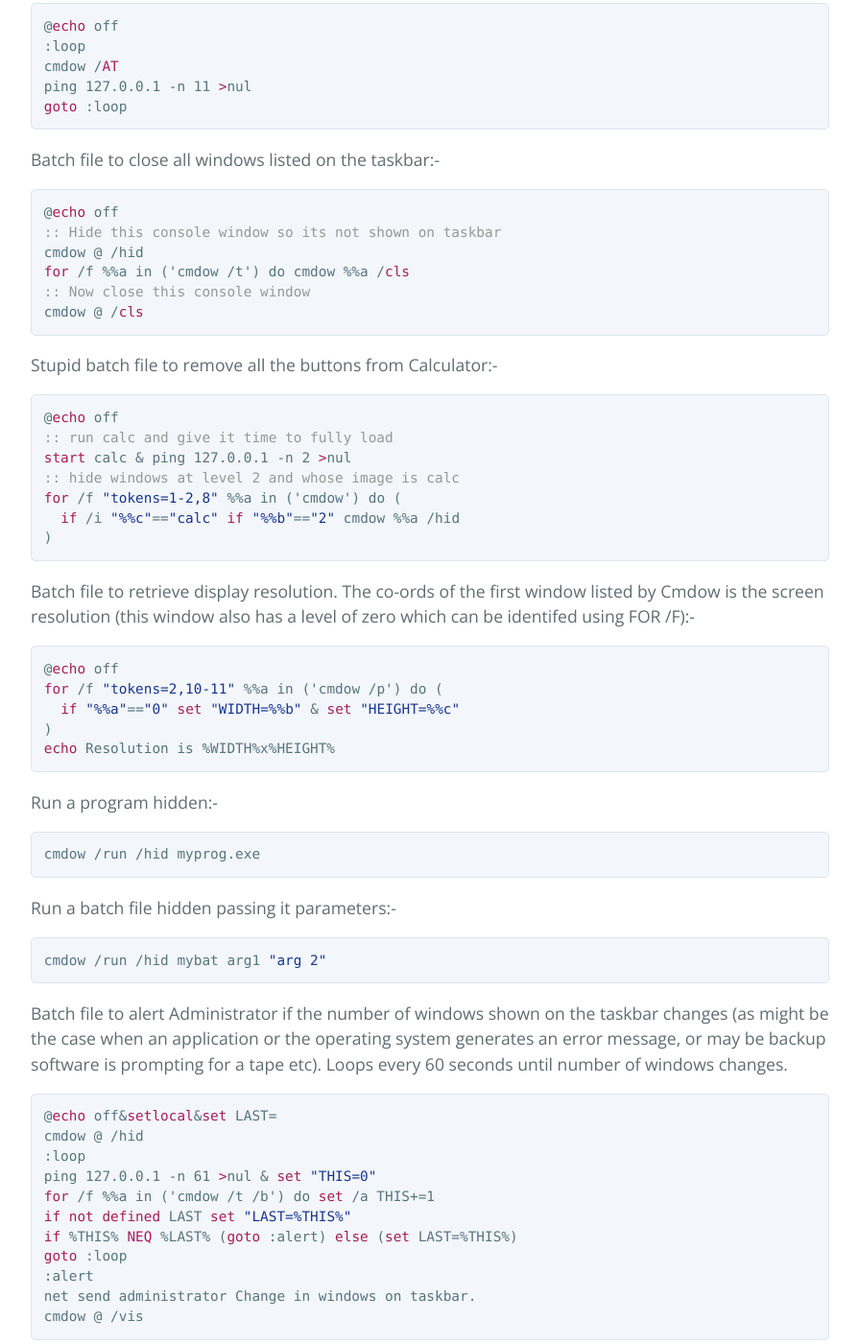
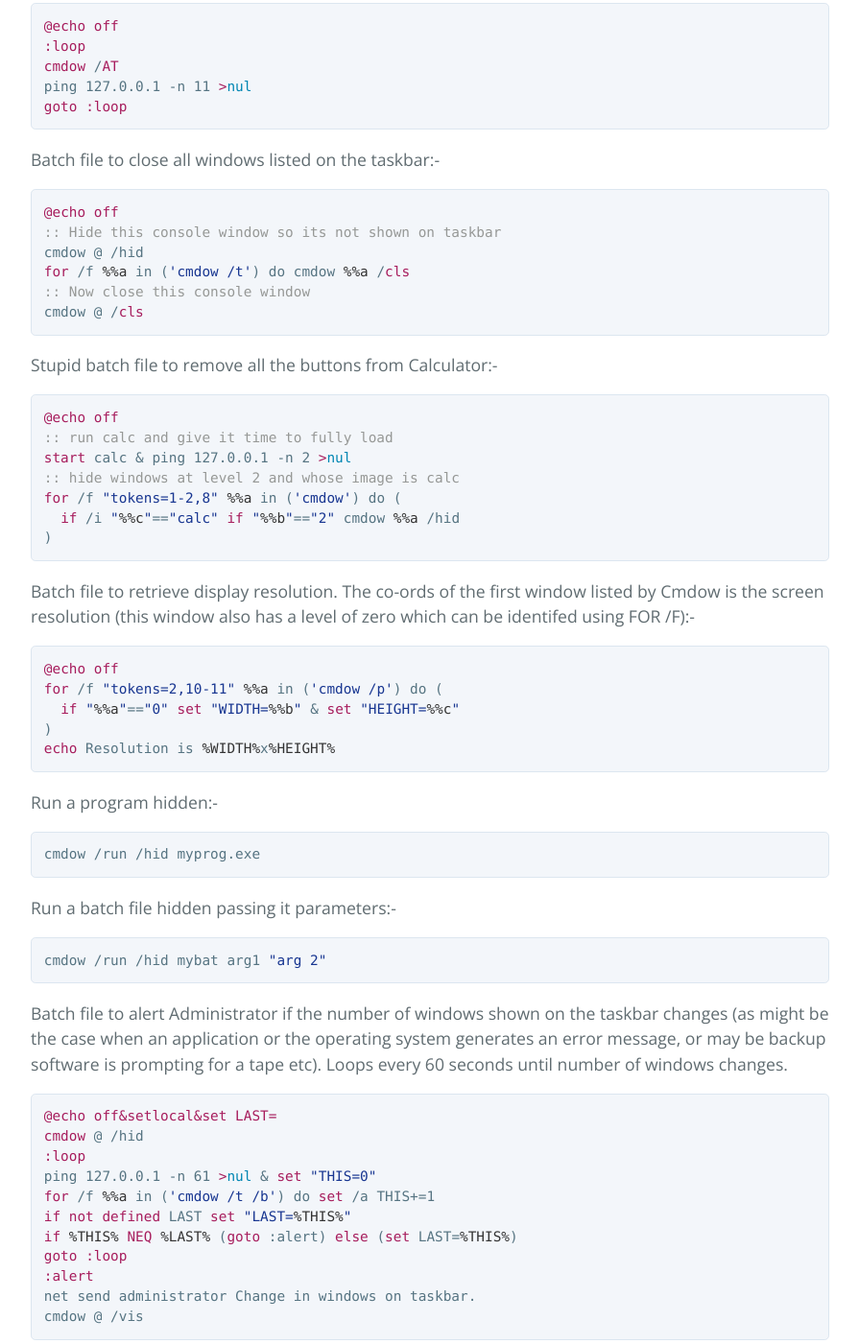
Before and after one commit to ritchielawrence/cmdow, a plain HTML site: page index.html in a window 1280 px wide. Shown: the part 5503-6904 px from the top of the page at 96% size, without its empty margins (192-1087 px from the left). Drawn offline with nearby package versions, Linux system fonts and the light colour scheme.

Commit message:
Create gh-pages branch via GitHub

```diff
--- a/index.html
+++ b/index.html
@@ -58,7 +58,7 @@
 
 <p>Cmdow is simple and intuitive to use. To list all its options, type:-</p>
 
-<div class="highlight highlight-source-dosbatch"><pre>cmdow /?</pre></div>
+<div class="highlight highlight-source-batchfile"><pre>cmdow /?</pre></div>
 
 <h2>
 <a id="usage" class="anchor" href="#usage" aria-hidden="true"><span aria-hidden="true" class="octicon octicon-link"></span></a>Usage<a name="usage"></a>
@@ -199,92 +199,92 @@ application associated with the filename extension.</p>
 
 <p>View the Cmdow main help screen:-</p>
 
-<div class="highlight highlight-source-dosbatch"><pre>cmdow /?</pre></div>
+<div class="highlight highlight-source-batchfile"><pre>cmdow /?</pre></div>
 
 <p>View help about the /MOV (move a window) option:-</p>
 
-<div class="highlight highlight-source-dosbatch"><pre>cmdow /? /mov</pre></div>
+<div class="highlight highlight-source-batchfile"><pre>cmdow /? /mov</pre></div>
 
 <p>To list details of all windows:-</p>
 
-<div class="highlight highlight-source-dosbatch"><pre>cmdow</pre></div>
+<div class="highlight highlight-source-batchfile"><pre>cmdow</pre></div>
 
 <p>To list details of only the windows listed on the taskbar:-</p>
 
-<div class="highlight highlight-source-dosbatch"><pre>cmdow /t</pre></div>
+<div class="highlight highlight-source-batchfile"><pre>cmdow /t</pre></div>
 
 <p>To list details and positions of only the windows listed on the taskbar:-</p>
 
-<div class="highlight highlight-source-dosbatch"><pre>cmdow /t /p</pre></div>
+<div class="highlight highlight-source-batchfile"><pre>cmdow /t /p</pre></div>
 
 <p>To list details of a particular window:-</p>
 
-<div class="highlight highlight-source-dosbatch"><pre>cmdow <span class="pl-s"><span class="pl-pds">"</span>untitled - notepad<span class="pl-pds">"</span></span> or Cmdow 0x010052</pre></div>
+<div class="highlight highlight-source-batchfile"><pre>cmdow <span class="pl-s">"untitled - notepad"</span> or Cmdow 0x010052</pre></div>
 
 <p>where 0x010052 is the window handle of the window titled "untitled - notepad".</p>
 
 <p>Tile all windows vertically:-</p>
 
-<div class="highlight highlight-source-dosbatch"><pre>cmdow /tv</pre></div>
+<div class="highlight highlight-source-batchfile"><pre>cmdow /tv</pre></div>
 
 <p>Bearing in mind that the Cmdow actions are carried out in the order in which they are specified (that is, from left to right), this example restores, moves, renames and finally activates Calc.exe:-</p>
 
-<div class="highlight highlight-source-dosbatch"><pre>cmdow Calculator /res /mov 100 200 /<span class="pl-k">ren</span> <span class="pl-s"><span class="pl-pds">"</span>New Caption<span class="pl-pds">"</span></span> /act</pre></div>
+<div class="highlight highlight-source-batchfile"><pre>cmdow Calculator /res /mov 100 200 /<span class="pl-k">ren</span> <span class="pl-s">"New Caption"</span> /act</pre></div>
 
 <p>Batch file to activate a different window every 10 seconds:-</p>
 
-<div class="highlight highlight-source-dosbatch"><pre>@<span class="pl-k">echo</span> off
-:loop
-cmdow /<span class="pl-k">AT</span>
-ping 127.0.0.1 -n 11 <span class="pl-k">&gt;</span>nul
-<span class="pl-k">goto</span> :loop</pre></div>
+<div class="highlight highlight-source-batchfile"><pre><span class="pl-k">@<span class="pl-k">echo</span> off</span>
+<span class="pl-k"><span class="pl-k">:loop</span></span>
+<span class="pl-k">cmdow </span>/<span class="pl-k">AT</span>
+ping 127.0.0.1 -n 11 <span class="pl-k">&gt;</span><span class="pl-c1">nul</span>
+<span class="pl-k">goto</span> <span class="pl-k">:loop</span></pre></div>
 
 <p>Batch file to close all windows listed on the taskbar:-</p>
 
-<div class="highlight highlight-source-dosbatch"><pre>@<span class="pl-k">echo</span> off
-<span class="pl-c">:: Hide this console window so its not shown on taskbar</span>
+<div class="highlight highlight-source-batchfile"><pre><span class="pl-k">@<span class="pl-k">echo</span> off</span>
+<span class="pl-k"><span class="pl-c">:: Hide this console window so its not shown on taskbar</span></span>
 cmdow @ /hid
-<span class="pl-k">for</span> /f %%a in ('cmdow /t') do cmdow %%a /<span class="pl-k">cls</span>
+<span class="pl-k">for</span> /f <span class="pl-smi">%%a</span> in (<span class="pl-s">'cmdow /t'</span>) do cmdow <span class="pl-smi">%%a</span> /<span class="pl-k">cls</span>
 <span class="pl-c">:: Now close this console window</span>
 cmdow @ /<span class="pl-k">cls</span></pre></div>
 
 <p>Stupid batch file to remove all the buttons from Calculator:-</p>
 
-<div class="highlight highlight-source-dosbatch"><pre>@<span class="pl-k">echo</span> off
-<span class="pl-c">:: run calc and give it time to fully load</span>
-<span class="pl-k">start</span> calc &amp; ping 127.0.0.1 -n 2 <span class="pl-k">&gt;</span>nul
+<div class="highlight highlight-source-batchfile"><pre><span class="pl-k">@<span class="pl-k">echo</span> off</span>
+<span class="pl-k"><span class="pl-c">:: run calc and give it time to fully load</span></span>
+<span class="pl-k">start</span> calc &amp; ping 127.0.0.1 -n 2 <span class="pl-k">&gt;</span><span class="pl-c1">nul</span>
 <span class="pl-c">:: hide windows at level 2 and whose image is calc</span>
-<span class="pl-k">for</span> /f <span class="pl-s"><span class="pl-pds">"</span>tokens=1-2,8<span class="pl-pds">"</span></span> %%a in ('cmdow') do (
-  <span class="pl-k">if</span> /i <span class="pl-s"><span class="pl-pds">"</span>%%c<span class="pl-pds">"</span></span>==<span class="pl-s"><span class="pl-pds">"</span>calc<span class="pl-pds">"</span></span> <span class="pl-k">if</span> <span class="pl-s"><span class="pl-pds">"</span>%%b<span class="pl-pds">"</span></span>==<span class="pl-s"><span class="pl-pds">"</span>2<span class="pl-pds">"</span></span> cmdow %%a /hid
+<span class="pl-k">for</span> /f <span class="pl-s">"tokens=1-2,8"</span> <span class="pl-smi">%%a</span> in (<span class="pl-s">'cmdow'</span>) do (
+  <span class="pl-k">if</span> /i <span class="pl-s">"<span class="pl-smi">%%c</span>"</span>==<span class="pl-s">"calc"</span> <span class="pl-k">if</span> <span class="pl-s">"<span class="pl-smi">%%b</span>"</span>==<span class="pl-s">"2"</span> cmdow <span class="pl-smi">%%a</span> /hid
 )</pre></div>
 
 <p>Batch file to retrieve display resolution. The co-ords of the first window listed by Cmdow is the screen resolution (this window also has a level of zero which can be identifed using FOR /F):-</p>
 
-<div class="highlight highlight-source-dosbatch"><pre>@<span class="pl-k">echo</span> off
-<span class="pl-k">for</span> /f <span class="pl-s"><span class="pl-pds">"</span>tokens=2,10-11<span class="pl-pds">"</span></span> %%a in ('cmdow /p') do (
-  <span class="pl-k">if</span> <span class="pl-s"><span class="pl-pds">"</span>%%a<span class="pl-pds">"</span></span>==<span class="pl-s"><span class="pl-pds">"</span>0<span class="pl-pds">"</span></span> <span class="pl-k">set</span> <span class="pl-s"><span class="pl-pds">"</span>WIDTH=%%b<span class="pl-pds">"</span></span> &amp; <span class="pl-k">set</span> <span class="pl-s"><span class="pl-pds">"</span>HEIGHT=%%c<span class="pl-pds">"</span></span>
+<div class="highlight highlight-source-batchfile"><pre><span class="pl-k">@<span class="pl-k">echo</span> off</span>
+<span class="pl-k"><span class="pl-k">for</span> </span>/f <span class="pl-s">"tokens=2,10-11"</span> <span class="pl-smi">%%a</span> in (<span class="pl-s">'cmdow /p'</span>) do (
+  <span class="pl-k">if</span> <span class="pl-s">"<span class="pl-smi">%%a</span>"</span>==<span class="pl-s">"0"</span> <span class="pl-k">set</span> <span class="pl-s">"WIDTH=<span class="pl-smi">%%b</span>"</span> &amp; <span class="pl-k">set</span> <span class="pl-s">"HEIGHT=<span class="pl-smi">%%c</span>"</span>
 )
-<span class="pl-k">echo</span> Resolution is %WIDTH%x%HEIGHT%</pre></div>
+<span class="pl-k">echo</span> Resolution is <span class="pl-smi">%WIDTH%</span>x<span class="pl-smi">%HEIGHT%</span></pre></div>
 
 <p>Run a program hidden:-</p>
 
-<div class="highlight highlight-source-dosbatch"><pre>cmdow /run /hid myprog.exe</pre></div>
+<div class="highlight highlight-source-batchfile"><pre>cmdow /run /hid myprog.exe</pre></div>
 
 <p>Run a batch file hidden passing it parameters:-</p>
 
-<div class="highlight highlight-source-dosbatch"><pre>cmdow /run /hid mybat arg1 <span class="pl-s"><span class="pl-pds">"</span>arg 2<span class="pl-pds">"</span></span></pre></div>
+<div class="highlight highlight-source-batchfile"><pre>cmdow /run /hid mybat arg1 <span class="pl-s">"arg 2"</span></pre></div>
 
 <p>Batch file to alert Administrator if the number of windows shown on the taskbar changes (as might be the case when an application or the operating system generates an error message, or may be backup software is prompting for a tape etc). Loops every 60 seconds until number of windows changes.</p>
 
-<div class="highlight highlight-source-dosbatch"><pre>@<span class="pl-k">echo</span> off&amp;<span class="pl-k">setlocal</span>&amp;<span class="pl-k">set</span> LAST=
-cmdow @ /hid
-:loop
-ping 127.0.0.1 -n 61 <span class="pl-k">&gt;</span>nul &amp; <span class="pl-k">set</span> <span class="pl-s"><span class="pl-pds">"</span>THIS=0<span class="pl-pds">"</span></span>
-<span class="pl-k">for</span> /f %%a in ('cmdow /t /b') do <span class="pl-k">set</span> /a THIS+=1
-<span class="pl-k">if not defined</span> LAST <span class="pl-k">set</span> <span class="pl-s"><span class="pl-pds">"</span>LAST=%THIS%<span class="pl-pds">"</span></span>
-<span class="pl-k">if</span> %THIS% <span class="pl-k">NEQ</span> %LAST% (<span class="pl-k">goto</span> :alert) <span class="pl-k">else</span> (<span class="pl-k">set</span> LAST=%THIS%)
-<span class="pl-k">goto</span> :loop
-:alert
+<div class="highlight highlight-source-batchfile"><pre><span class="pl-k">@<span class="pl-k">echo</span> off&amp;setlocal&amp;set LAST=</span>
+<span class="pl-k">cmdow </span>@ /hid
+<span class="pl-k">:loop</span>
+ping 127.0.0.1 -n 61 <span class="pl-k">&gt;</span><span class="pl-c1">nul</span> &amp; <span class="pl-k">set</span> <span class="pl-s">"THIS=0"</span>
+<span class="pl-k">for</span> /f <span class="pl-smi">%%a</span> in (<span class="pl-s">'cmdow /t /b'</span>) do <span class="pl-k">set</span> /a THIS+=1
+<span class="pl-k">if not defined</span> LAST <span class="pl-k">set</span> <span class="pl-s">"LAST=<span class="pl-smi">%THIS%</span>"</span>
+<span class="pl-k">if</span> <span class="pl-smi">%THIS%</span> <span class="pl-k">NEQ</span> <span class="pl-smi">%LAST%</span> (<span class="pl-k">goto</span> :alert) <span class="pl-k">else</span> (<span class="pl-k">set</span> LAST=<span class="pl-smi">%THIS%</span>)
+<span class="pl-k">goto</span> <span class="pl-k">:loop</span>
+<span class="pl-k">:alert</span>
 net send administrator Change in windows on taskbar.
 cmdow @ /vis</pre></div>
 
@@ -305,18 +305,30 @@ shell\install\command=rp8-complete2-u1-setup.exe
 <p>Cmdow can be used to save the window status and restore it, after the execution of a program. For example, if you are displaying information in a maximised Command Prompt window and then need to call a program (NOTEPAD, perhaps), which gives a second window, the current Command Prompt window is minimised to the taskbar. You would normally need to click on it to restore the original window and give it the focus. You can use CMDOW to save the status of the window, and cause it to be restored automatically in a maximised form, using the following:</p>
 </blockquote>
 
-<div class="highlight highlight-source-dosbatch"><pre><span class="pl-c">:: save the current window status</span>
-<span class="pl-k">for</span> /f <span class="pl-s"><span class="pl-pds">"</span>tokens=4<span class="pl-pds">"</span></span> %%a in ('cmdow @ /b') do <span class="pl-k">set</span> wstate=%%a
+<div class="highlight highlight-source-batchfile"><pre><span class="pl-c">:: save the current window status</span>
+<span class="pl-k">for</span> /f <span class="pl-s">"tokens=4"</span> <span class="pl-smi">%%a</span> in (<span class="pl-s">'cmdow @ /b'</span>) do <span class="pl-k">set</span> wstate=<span class="pl-smi">%%a</span>
 <span class="pl-c">:: call NOTEPAD to display this BATch file (or anything else!)</span>
-<span class="pl-k">call</span> notepad <span class="pl-s"><span class="pl-pds">"</span>%~f0<span class="pl-pds">"</span></span>
+<span class="pl-k">call</span> notepad <span class="pl-s">"<span class="pl-smi">%~f0</span>"</span>
 <span class="pl-c">:: (it is assumed that the user now closes the NOTEPAD window)</span>
 <span class="pl-c">:: if the window status was maximised previously, return it to that state</span>
-<span class="pl-k">if</span> <span class="pl-s"><span class="pl-pds">"</span>%wstate%<span class="pl-pds">"</span></span>==<span class="pl-s"><span class="pl-pds">"</span>Max<span class="pl-pds">"</span></span> cmdow @ /max
+<span class="pl-k">if</span> <span class="pl-s">"<span class="pl-smi">%wstate%</span>"</span>==<span class="pl-s">"Max"</span> cmdow @ /max
 <span class="pl-k">echo</span> Here we are again, back in our maximised window!</pre></div>
 
 <h2>
 <a id="faqs" class="anchor" href="#faqs" aria-hidden="true"><span aria-hidden="true" class="octicon octicon-link"></span></a>FAQs<a name="faqs"></a>
 </h2>
+
+<p>How can I filter on image name and caption?</p>
+
+<blockquote>
+<p>See <a href="https://github.com/ritchielawrence/cmdow/issues/5">issue 5</a>.</p>
+</blockquote>
+
+<p>How can I filter on multiple window properties, for example, visible explorer.exe windows wider than 1000 pixels?</p>
+
+<blockquote>
+<p>See <a href="https://github.com/ritchielawrence/cmdow/issues/4">issue 4</a>.</p>
+</blockquote>
 
 <p>How can I disable or hide the desktop?</p>
 
--- a/stylesheets/github-light.css
+++ b/stylesheets/github-light.css
@@ -1,7 +1,7 @@
 /*
 The MIT License (MIT)
 
-Copyright (c) 2015 GitHub, Inc.
+Copyright (c) 2016 GitHub, Inc.
 
 Permission is hereby granted, free of charge, to any person obtaining a copy
 of this software and associated documentation files (the "Software"), to deal
@@ -27,18 +27,18 @@ SOFTWARE.
   color: #969896;
 }
 
-.pl-c1      /* constant, markup.raw, meta.diff.header, meta.module-reference, meta.property-name, support, support.constant, support.variable, variable.other.constant */,
+.pl-c1 /* constant, variable.other.constant, support, meta.property-name, support.constant, support.variable, meta.module-reference, markup.raw, meta.diff.header */,
 .pl-s .pl-v /* string variable */ {
   color: #0086b3;
 }
 
-.pl-e  /* entity */,
+.pl-e /* entity */,
 .pl-en /* entity.name */ {
   color: #795da3;
 }
 
-.pl-s .pl-s1 /* string source */,
-.pl-smi      /* storage.modifier.import, storage.modifier.package, storage.type.java, variable.other, variable.parameter.function */ {
+.pl-smi /* variable.parameter.function, storage.modifier.package, storage.modifier.import, storage.type.java, variable.other */,
+.pl-s .pl-s1 /* string source */ {
   color: #333;
 }
 
@@ -50,13 +50,13 @@ SOFTWARE.
   color: #a71d5d;
 }
 
-.pl-pds              /* punctuation.definition.string, string.regexp.character-class */,
-.pl-s                /* string */,
+.pl-s /* string */,
+.pl-pds /* punctuation.definition.string, string.regexp.character-class */,
 .pl-s .pl-pse .pl-s1 /* string punctuation.section.embedded source */,
-.pl-sr               /* string.regexp */,
-.pl-sr .pl-cce       /* string.regexp constant.character.escape */,
-.pl-sr .pl-sra       /* string.regexp string.regexp.arbitrary-repitition */,
-.pl-sr .pl-sre       /* string.regexp source.ruby.embedded */ {
+.pl-sr /* string.regexp */,
+.pl-sr .pl-cce /* string.regexp constant.character.escape */,
+.pl-sr .pl-sre /* string.regexp source.ruby.embedded */,
+.pl-sr .pl-sra /* string.regexp string.regexp.arbitrary-repitition */ {
   color: #183691;
 }
 
@@ -69,24 +69,24 @@ SOFTWARE.
 }
 
 .pl-ii /* invalid.illegal */ {
+  color: #f8f8f8;
   background-color: #b52a1d;
-  color: #f8f8f8;
 }
 
 .pl-sr .pl-cce /* string.regexp constant.character.escape */ {
+  font-weight: bold;
   color: #63a35c;
-  font-weight: bold;
 }
 
 .pl-ml /* markup.list */ {
   color: #693a17;
 }
 
-.pl-mh        /* markup.heading */,
+.pl-mh /* markup.heading */,
 .pl-mh .pl-en /* markup.heading entity.name */,
-.pl-ms        /* meta.separator */ {
+.pl-ms /* meta.separator */ {
+  font-weight: bold;
   color: #1d3e81;
-  font-weight: bold;
 }
 
 .pl-mq /* markup.quote */ {
@@ -94,28 +94,28 @@ SOFTWARE.
 }
 
 .pl-mi /* markup.italic */ {
+  font-style: italic;
   color: #333;
-  font-style: italic;
 }
 
 .pl-mb /* markup.bold */ {
+  font-weight: bold;
   color: #333;
-  font-weight: bold;
 }
 
 .pl-md /* markup.deleted, meta.diff.header.from-file */ {
+  color: #bd2c00;
   background-color: #ffecec;
-  color: #bd2c00;
 }
 
 .pl-mi1 /* markup.inserted, meta.diff.header.to-file */ {
+  color: #55a532;
   background-color: #eaffea;
-  color: #55a532;
 }
 
 .pl-mdr /* meta.diff.range */ {
+  font-weight: bold;
   color: #795da3;
-  font-weight: bold;
 }
 
 .pl-mo /* meta.output */ {
```
Also changed, not shown: params.json (+1 -1 lines).
